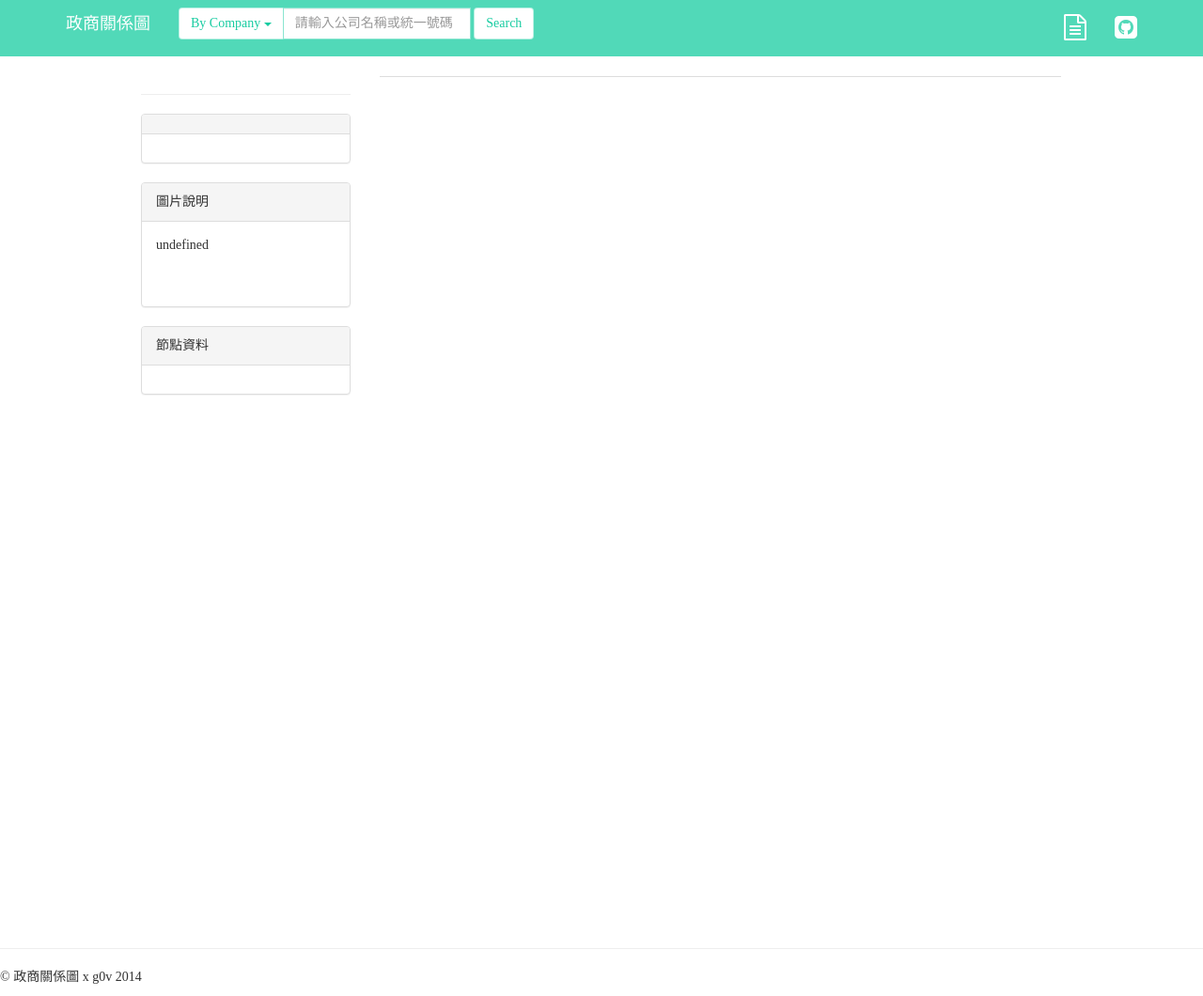
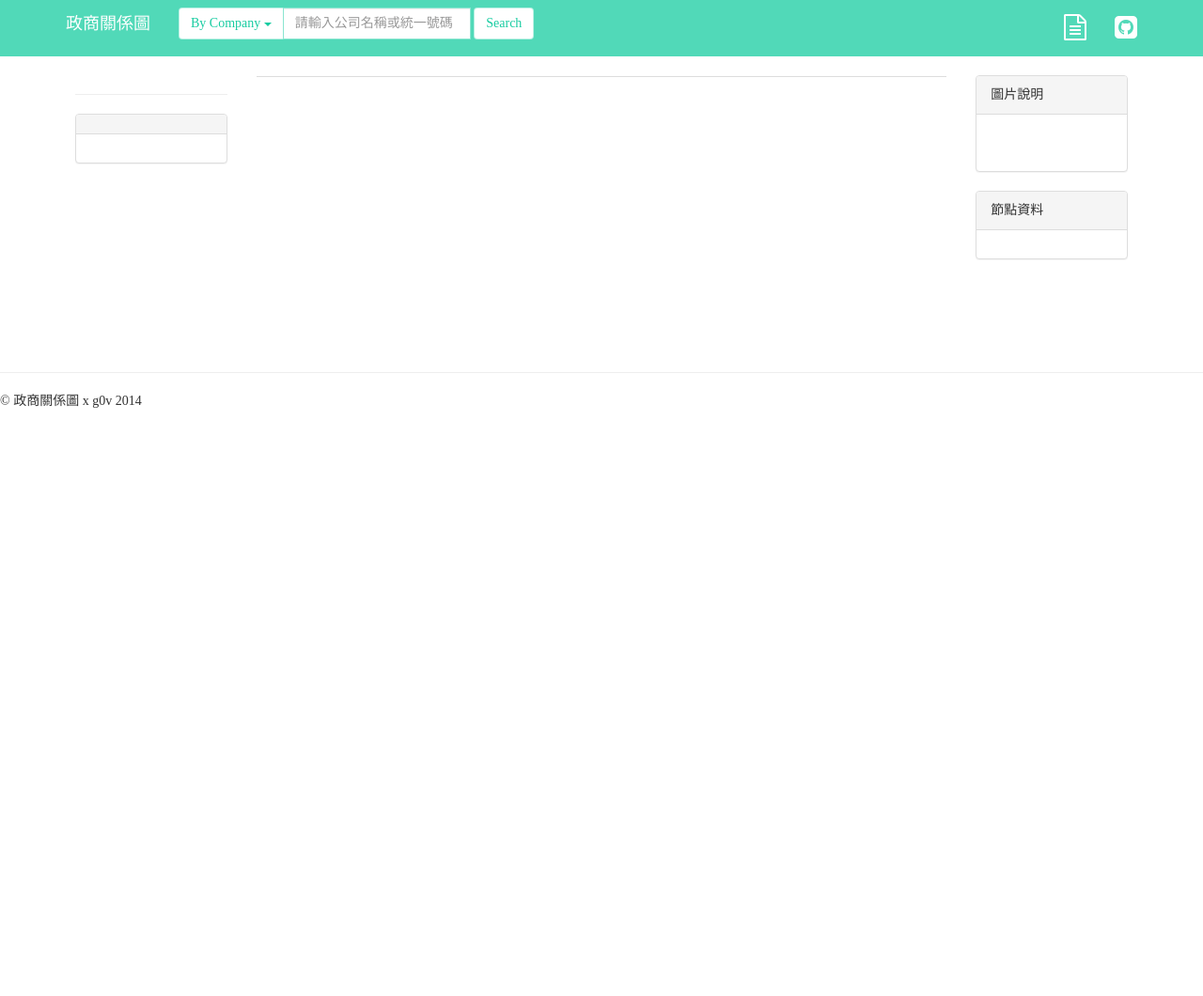
Before and after one commit to solring/twcom_front, a Flask app: page /test in a window 1280 px wide; the page is wider, and only the part inside the window is pictured. Shown: that part at 94% size. After the commit the page ends 434 px from the top of that part, so only its background shows below. Run offline with Flask 2, Linux system fonts and the light colour scheme; data that the repository does not hold is empty; some libraries are stand-ins or nearby versions.

Commit message:
changing layout

```diff
--- a/twcomapp/__init__.py
+++ b/twcomapp/__init__.py
@@ -18,16 +18,22 @@
 def getidlike(query):
     res = requests.get("http://dataing.pw/query?com=%s" % query)
     if res!="null":
+        print res.json()
         return json.loads(res.json())
 
 def getbosslike(query):
     res = requests.get("http://dataing.pw/query?boss=%s" % query)
     if res!="null":
+
+        print res.json()
         return json.loads(res.json())
 
 def getbossfromid(query):
     res = requests.get("http://dataing.pw/query?board=%s" % query)
     if res!="null":
+        print "------ before res.json"
+        print res.json()
+        print "------- after res.json"
         return json.loads(res.json())
 
 def to_node(d):
--- a/twcomapp/templates/layout.html
+++ b/twcomapp/templates/layout.html
@@ -110,7 +110,8 @@
     </nav>
 
 
-    <div id="maincontainer" class="container">
+    <!-- <div id="maincontainer" class="container"> -->
+    <div id="maincontainer">
     {% block content %}
     {% endblock %}
     </div>
--- a/twcomapp/templates/test.html
+++ b/twcomapp/templates/test.html
@@ -1,8 +1,9 @@
 {% extends "layout.html" %}
 {% block content %}
-
+<!--
 <script src="{{ url_for('static', filename='lib/js/d3.v3.min.js') }}" charset="utf-8"></script>
 <script src="{{ url_for('static', filename='app/js/graph.js') }}" charset="utf-8"></script>
+-->
 <script>
 /*
 var switchGraph = function(){
@@ -22,7 +23,9 @@
 
 
 <div class="graph-container"><div class="row">
-    <div class="col-md-3 col-sm-3 sidebar" id="infopanel" >
+
+    <!-- Left sidebar -->
+    <div class="col-md-2 col-sm-2 sidebar" id="infopanel" >
         <h2>{{name}}</h2>
         <hr>
 
@@ -44,19 +47,10 @@
             </div>
         </div>
 
-        <div class="panel panel-default">
-            <div class="panel-heading">圖片說明</div>
-            <div id="graphinfo" class="panel-body"></div>
-            <div id="basicinfo" class="panel-body"></div>
-        </div>
 
-        <div class="panel panel-default">
-            <div class="panel-heading">節點資料</div>
-            <div id="nodeinfo" class="panel-body"></div>
-        </div>
     </div>
 
-	<nav id="navtab" class="navbar navbar-default col-md-9">
+	<nav id="navtab" class="navbar navbar-default col-md-8">
 		<ul class="nav nav-tabs">
 			{% if query_by == 'company' %}
             <li class='active'><a id="company" class="graph-tab" href="#">公司投資<br>關係網路</a></li>
@@ -74,12 +68,25 @@
         </div>
         -->
 		</ul>
-        <div class="col-md-9">
+        <div class="col-md-8">
             <div id="d3-container">
             </div>
         </div>
 	</nav>
 
+
+    <!-- Right sidebar -->
+    <div class="col-md-2 col-sm-2 sidebar" id="infopanel2" >
+        <div class="panel panel-default">
+            <div class="panel-heading">圖片說明</div>
+            <div id="graphinfo" class="panel-body"></div>
+            <div id="basicinfo" class="panel-body"></div>
+        </div>
+        <div class="panel panel-default">
+            <div class="panel-heading">節點資料</div>
+            <div id="nodeinfo" class="panel-body"></div>
+        </div>
+    </div>
 </div></div>
 <div style="visibility: hidden;" id="restapi">{{url}}</div>
 <div style="visibility: hidden;" id="graphtype">{{graph}}</div>
```
